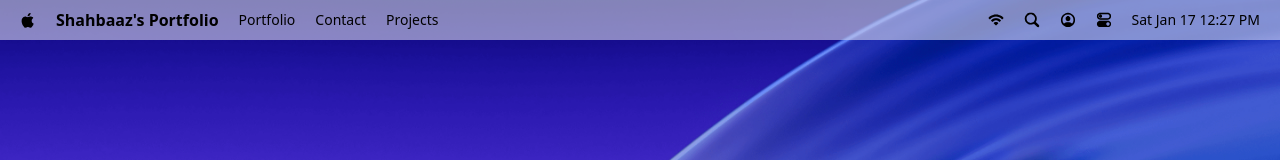
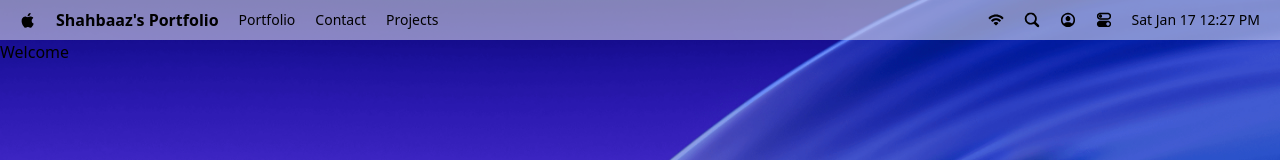
Before and after one commit to ShahbaazX786/personal-portfolio-v2, a Next.js app: page / in a window 1280 px wide. Shown: the top 160 px of the page. Built offline with nearby package versions, Linux system fonts and the light colour scheme.

Commit message:
Added a welcome page.

```diff
--- a/app/page.tsx
+++ b/app/page.tsx
@@ -1,10 +1,12 @@
 import Navbar from "@/components/layout/Navbar";
+import Welcome from "@/components/Welcome";
 
 export default function Home() {
   return (
     <>
       {/* <h1 className="flex-1 text-center bg-green-500">Bismillah</h1>; */}
       <Navbar />
+      <Welcome />
     </>
   );
 }
--- /dev/null
+++ b/components/Welcome.tsx
@@ -0,0 +1,5 @@
+const Welcome = () => {
+  return <div>Welcome</div>;
+};
+
+export default Welcome;
```
